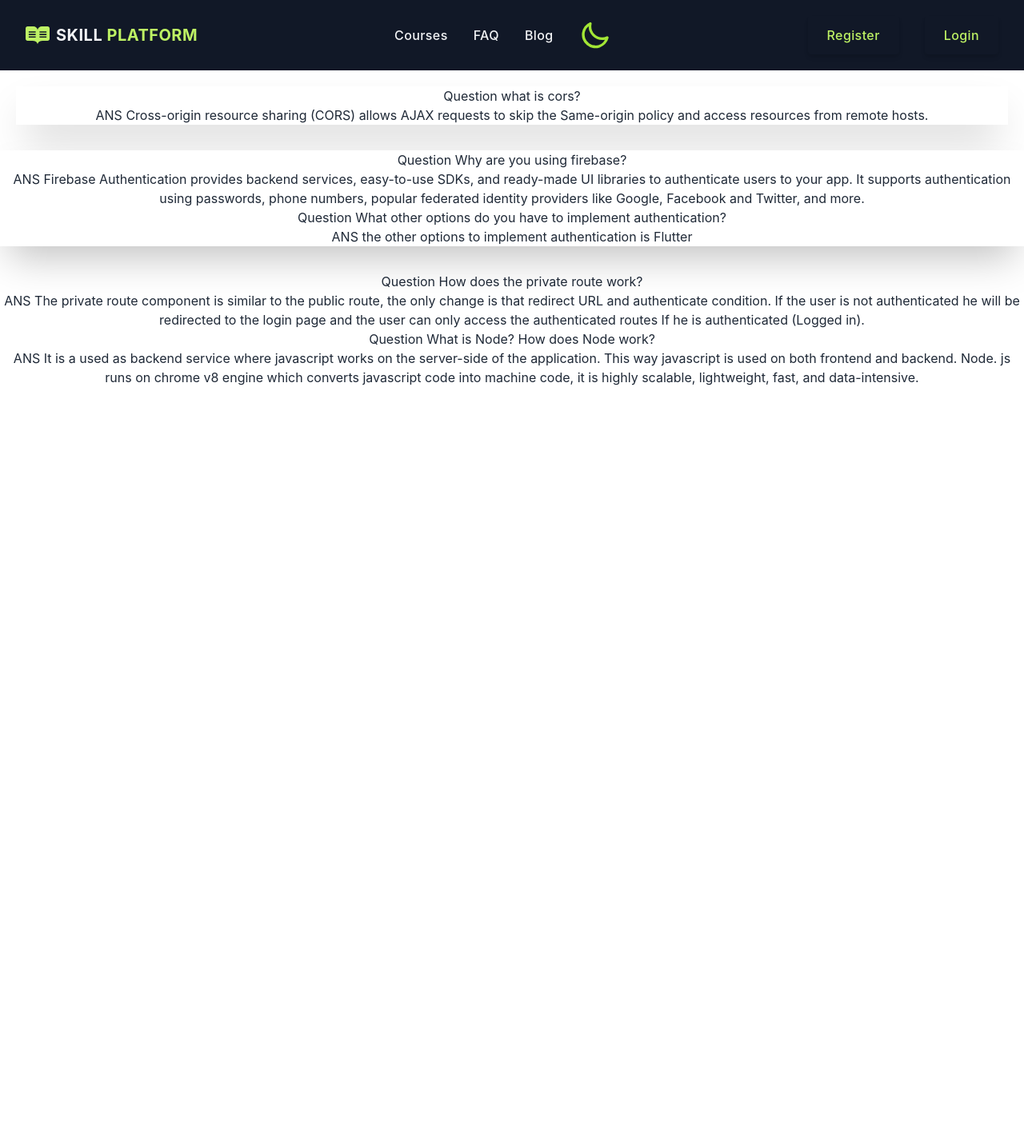
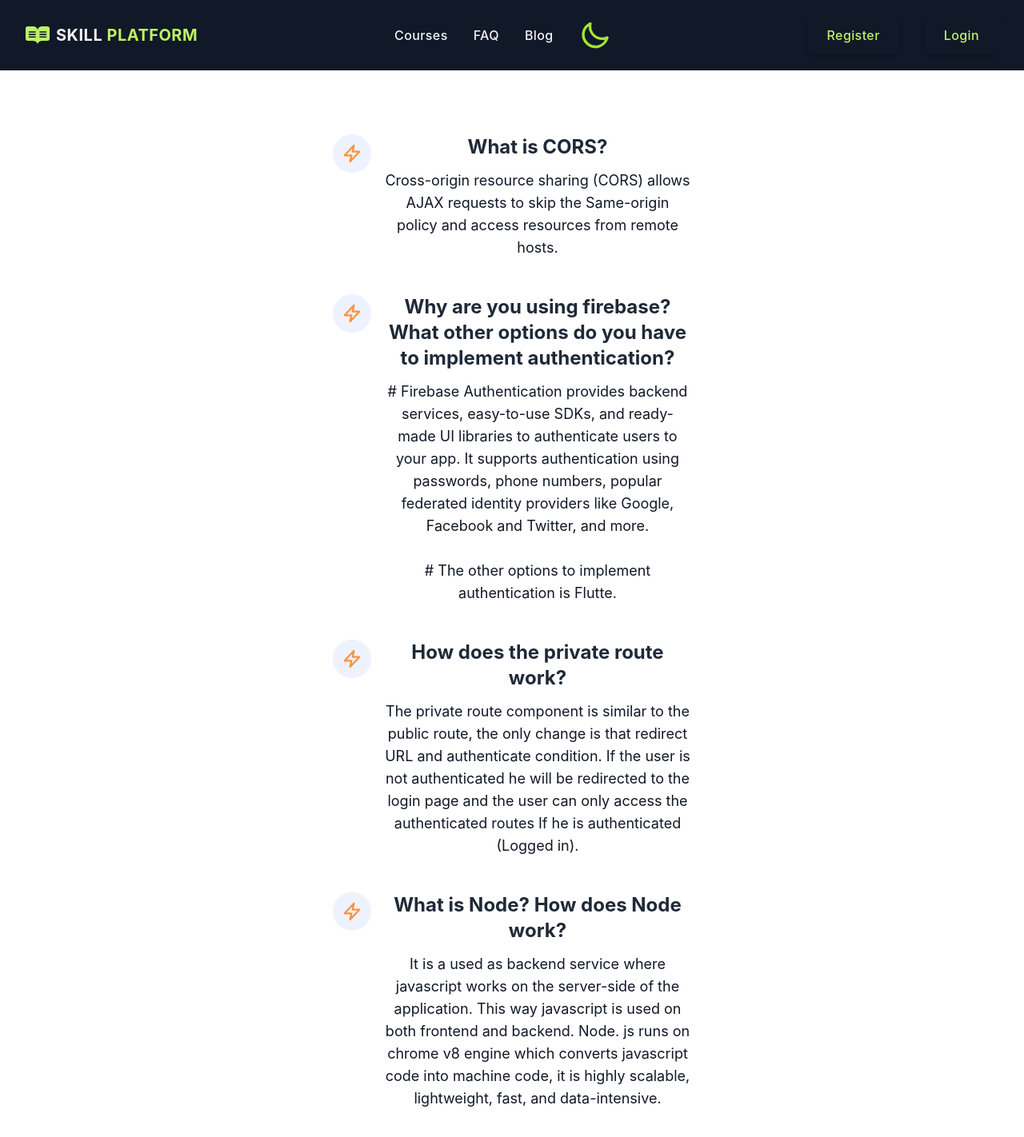
Before and after one commit to sajib63/skill-plartform, a React (Create React App) app: page /blog in a window 1280 px wide. Shown: the top 1422 px of the page at 80% size. Before the commit the page ends 800 px from the top, so only its background shows below. Built offline with nearby package versions, Linux system fonts and the light colour scheme; no server answers.

Commit message:
adding download pdf

```diff
--- a/package.json
+++ b/package.json
@@ -4,6 +4,7 @@
   "private": true,
   "dependencies": {
     "@heroicons/react": "^2.0.12",
+    "@react-pdf/renderer": "^3.0.0",
     "@testing-library/jest-dom": "^5.16.5",
     "@testing-library/react": "^13.4.0",
     "@testing-library/user-event": "^13.5.0",
--- a/src/Components/Blog/Blog.js
+++ b/src/Components/Blog/Blog.js
@@ -1,42 +1,127 @@
 import React from 'react';
+
 
 
 const Blog = () => {
     return (
-        <div>
-            <div className='bg-white shadow-2xl mb-8 m-5'>
-                <p><span>Question</span>  what is cors?</p>
-                <p><span>ANS</span> Cross-origin resource sharing (CORS) allows AJAX requests to skip the Same-origin policy and access resources from remote hosts.</p>
+        <div className="px-4 py-16 mx-auto sm:max-w-xl md:max-w-full lg:max-w-screen-xl md:px-10 lg:px-4 lg:py-20">
+        <div className="grid max-w-screen-lg gap-8 row-gap-10 mx-auto">
+          <div className="flex flex-col max-w-md sm:mx-auto sm:flex-row">
+            <div className="mr-4">
+              <div className="flex items-center justify-center w-12 h-12 mb-4 rounded-full bg-indigo-50">
+                <svg
+                  className="w-10 h-10 text-orange-400"
+                  stroke="currentColor"
+                  viewBox="0 0 52 52"
+                >
+                  <polygon
+                    strokeWidth="3"
+                    strokeLinecap="round"
+                    strokeLinejoin="round"
+                    fill="none"
+                    points="29 13 14 29 25 29 23 39 38 23 27 23"
+                  />
+                </svg>
+              </div>
             </div>
-            <div className='bg-white shadow-2xl mb-8'>
-                <p><span>Question</span> Why are you using firebase?</p>
-                <p><span>ANS</span> Firebase Authentication provides backend services, easy-to-use SDKs, and ready-made UI libraries to authenticate users to your app. It supports authentication using passwords, phone numbers, popular federated identity providers like Google, Facebook and Twitter, and more.</p>
+            <div>
+              <h6 className="mb-3 text-xl lg:text-2xl font-bold leading-5">What is CORS?</h6>
+              <p className="mb-3 text-md lg:text-lg text-gray-900">
+              Cross-origin resource sharing (CORS) allows AJAX requests to skip the Same-origin policy and access resources from remote hosts.
+              </p>
+            </div>
+          </div>
+          <div className="flex flex-col max-w-md sm:mx-auto sm:flex-row">
+            <div className="mr-4">
+              <div className="flex items-center justify-center w-12 h-12 mb-4 rounded-full bg-indigo-50">
+                <svg
+                  className="w-10 h-10 text-orange-400"
+                  stroke="currentColor"
+                  viewBox="0 0 52 52"
+                >
+                  <polygon
+                    strokeWidth="3"
+                    strokeLinecap="round"
+                    strokeLinejoin="round"
+                    fill="none"
+                    points="29 13 14 29 25 29 23 39 38 23 27 23"
+                  />
+                </svg>
+              </div>
+            </div>
+            <div>
+              <h6 className="mb-3 text-xl lg:text-2xl font-bold leading-5">
+              Why are you using firebase? What other options do you have to implement authentication?
+              </h6>
+              <p className="mb-3 text-md lg:text-lg text-gray-900">
+                # Firebase Authentication provides backend services, easy-to-use SDKs, and ready-made UI libraries to authenticate users to your app. It supports authentication using passwords, phone numbers, popular federated identity providers like Google, Facebook and Twitter, and more.
+                <br />
+                <br />
+
+                # The other options to implement authentication is Flutte.
+
+              </p>
+            </div>
+          </div>
+          <div className="flex flex-col max-w-md sm:mx-auto sm:flex-row">
+            <div className="mr-4">
+              <div className="flex items-center justify-center w-12 h-12 mb-4 rounded-full bg-indigo-50">
+                <svg
+                  className="w-10 h-10 text-orange-400"
+                  stroke="currentColor"
+                  viewBox="0 0 52 52"
+                >
+                  <polygon
+                    strokeWidth="3"
+                    strokeLinecap="round"
+                    strokeLinejoin="round"
+                    fill="none"
+                    points="29 13 14 29 25 29 23 39 38 23 27 23"
+                  />
+                </svg>
+              </div>
+            </div>
+            <div>
+              <h6 className="mb-3 text-xl lg:text-2xl font-bold leading-5">
+              How does the private route work?
+              </h6>
+              <p className="mb-3 text-md lg:text-lg text-gray-900">
+              The private route component is similar to the public route, the only change is that redirect URL and authenticate condition. If the user is not authenticated he will be redirected to the login page and the user can only access the authenticated routes If he is authenticated (Logged in).
+              </p>
+            </div>
+          </div>
+          <div className="flex flex-col max-w-md sm:mx-auto sm:flex-row">
+            <div className="mr-4">
+              <div className="flex items-center justify-center w-12 h-12 mb-4 rounded-full bg-indigo-50">
+                <svg
+                  className="w-10 h-10 text-orange-400"
+                  stroke="currentColor"
+                  viewBox="0 0 52 52"
+                >
+                  <polygon
+                    strokeWidth="3"
+                    strokeLinecap="round"
+                    strokeLinejoin="round"
+                    fill="none"
+                    points="29 13 14 29 25 29 23 39 38 23 27 23"
+                  />
+                </svg>
+              </div>
+            </div>
+            <div>
+              <h6 className="mb-3 text-xl lg:text-2xl font-bold leading-5">
+               What is Node? How does Node work?
+              </h6>
+              <p className="mb-3 text-md lg:text-lg text-gray-900">
+              It is a used as backend service where javascript works on the server-side of the application. This way javascript is used on both frontend and backend. Node. js runs on chrome v8 engine which converts javascript code into machine code, it is highly scalable, lightweight, fast, and data-intensive.
+              </p>
+            </div>
+          </div>
+        </div>
+      </div>
+    );
 
 
-                <p><span>Question</span>  What other options do you have to implement authentication?</p>
-
-
-                <p><span>ANS</span> the other options to implement authentication is Flutter</p>
-
-            </div>
-
-
-            <div>
-                <p><span>Question</span> How does the private route work?</p>
-                <p><span>ANS</span> The private route component is similar to the public route, the only change is that redirect URL and authenticate condition. If the user is not authenticated he will be redirected to the login page and the user can only access the authenticated routes If he is authenticated (Logged in).</p>
-            </div>
-
-            <div>
-            <p><span>Question</span> What is Node? How does Node work?</p>
-                <p><span>ANS</span> It is a used as backend service where javascript works on the server-side of the application. This way javascript is used on both frontend and backend. Node. js runs on chrome v8 engine which converts javascript code into machine code, it is highly scalable, lightweight, fast, and data-intensive.</p>
-            </div>
-
-
-        </div>
-
-
-
-    );
 };
 
 export default Blog;
--- a/src/Components/Courses/Courses.js
+++ b/src/Components/Courses/Courses.js
@@ -6,6 +6,7 @@ import CoursesCard from '../CoursesCard/CoursesCard';
 
 const Courses = () => {
     const [AllData, setAllData] = useState();
+
     useEffect(() => {
         fetch('http://localhost:5000/data')
             .then(res => res.json())
--- a/src/Components/Details/Details.js
+++ b/src/Components/Details/Details.js
@@ -1,6 +1,7 @@
 import React from 'react';
 import { FaReadme, FaStar, FaStarHalfAlt, FaStopwatch } from 'react-icons/fa';
 import { Link, useLoaderData } from 'react-router-dom';
+import CV from '../Assets/CV.pdf'
 
 const Details = () => {
     const allData = useLoaderData();
@@ -71,7 +72,11 @@ const Details = () => {
                 </div>
 
                 <div className="flex justify-between gap-2 mt-5 mr-5">
-                    <button className="btn bg-lime-600 border-0">Purchase Now !</button>
+                    <button  className="btn bg-lime-600 border-0">
+                        <a href={CV} download>Purchase Now !</a>
+
+                        </button>
+
 
                     <Link to={`/premium/${id}`}><button className="btn bg-lime-600 border-0">Buy Premium</button></Link>
                 </div>
--- a/src/Components/Home/Home.js
+++ b/src/Components/Home/Home.js
@@ -1,5 +1,8 @@
+
 import React from 'react';
 import { Link } from 'react-router-dom';
+
+
 import image from './image/78813-student.gif'
 
 const Home = () => {
@@ -12,17 +15,20 @@ const Home = () => {
                     <h1 className="text-5xl font-bold">Now learning from anywhere, and build your  <span className='text-lime-500'>bright career.</span></h1>
                     <p className="py-6 text-3xl text-lime-500">Start your course</p>
                     <Link to='/register'>
-                    <button className="btn bg-lime-300 text-black border-0 hover:bg-lime-400 mr-4">Register</button></Link>
+                        <button className="btn bg-lime-300 text-black border-0 hover:bg-lime-400 mr-4">Register</button></Link>
 
-                   <Link to='/login'>
-                   <button className="btn bg-lime-400 text-black border-0 hover:bg-lime-400">Login</button></Link>
+                    <Link to='/login'>
+                        <button className="btn bg-lime-400 text-black border-0 hover:bg-lime-400">Login</button></Link>
                 </div>
 
                 <div className=''>
-               <img src={image} className="" />
-               </div>
+                    <img src={image} />
+                </div>
 
             </div>
+
+
+
         </div>
     );
 };
```
Also changed, not shown: 2 other files (tests, documents, lock files or other folders).
